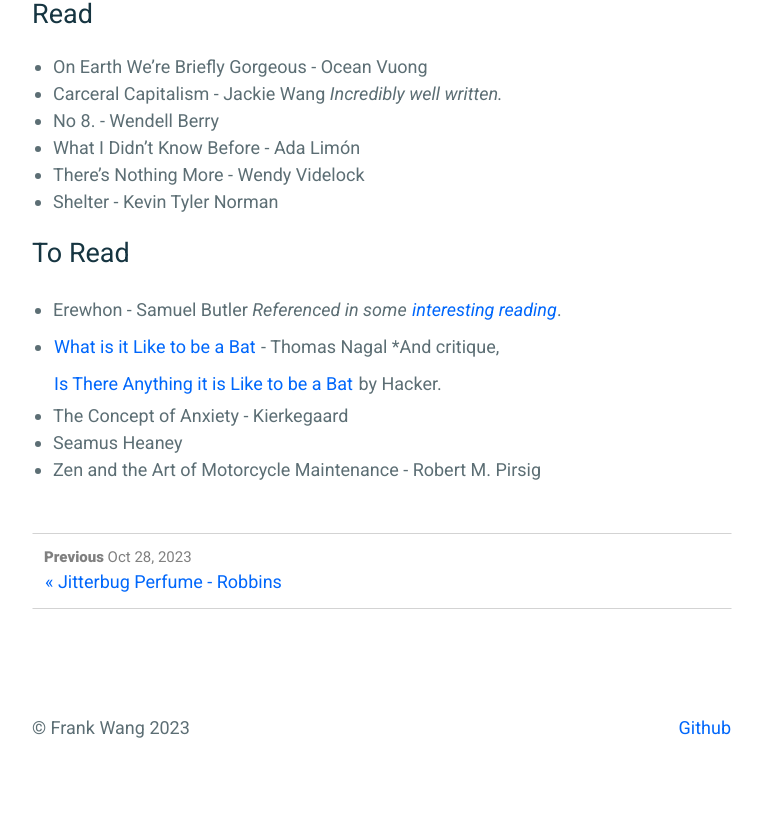
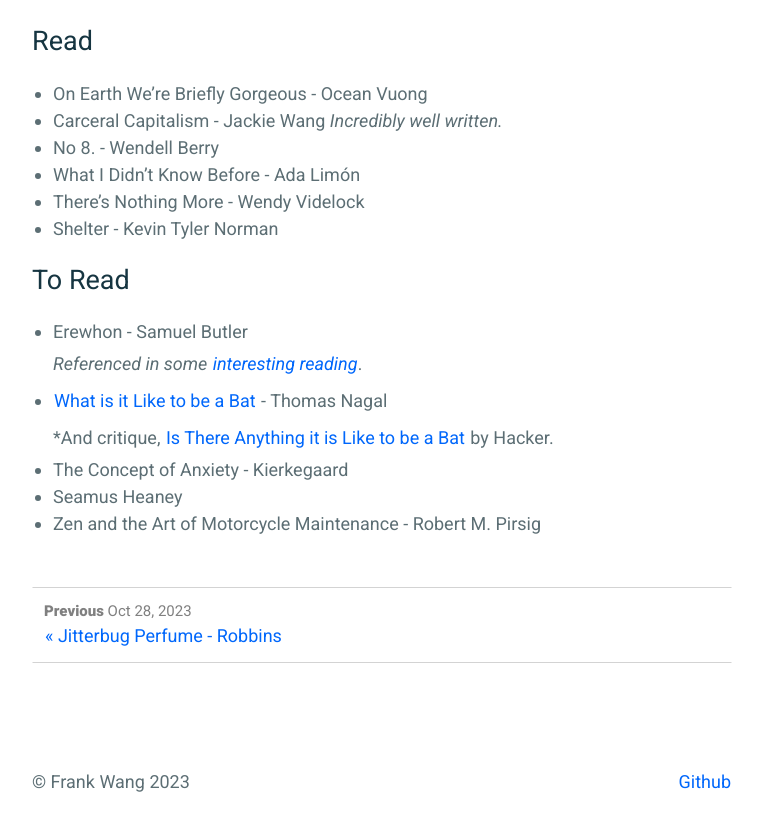
Before and after one commit to frankwang95/frankwang95.github.io, a Jekyll site: the page built from _posts/2023-11-05-october-snippits.md, in a window 1280 px wide and 900 px high, scrolled down 3066 px. Shown: the top 831 px of the window, without its empty margins (258-1020 px from the left). Built offline with Jekyll 4.4.1, drawn with Linux system fonts in a browser that asks for light colours.

Commit message:
Fixed whitespace

```diff
--- a/_posts/2023-11-05-october-snippits.md
+++ b/_posts/2023-11-05-october-snippits.md
@@ -54,7 +54,7 @@ I've been using, as a bookmark, a cheap business card from the Putnum Ram dealer
 # Watched
 
 - In the Mood for Love - Wong Kar-wai
-- Still Life - Jia Zhangke
+- Still Life - Jia Zhangke \
   *Features the music of Lin Giong, a Tawiwanese composer and DJ who I want to explore a bit more. While watching this, I wondered whether "Still Life" referred to still life artwork or if it was a description of the life depicted. Maybe both? There was a particularly beautiful scene where Shen Hong is discussing divorce wtih her absent husband, set against the industrial backdrop of the Three Gorges Dam*
 
 # To Watch
@@ -75,9 +75,9 @@ I've been using, as a bookmark, a cheap business card from the Putnum Ram dealer
 
 # To Read
 
-- Erewhon - Samuel Butler
+- Erewhon - Samuel Butler \
   *Referenced in some [interesting reading](https://www.theatlantic.com/technology/archive/2013/02/erewhon-the-1872-fantasy-novel-that-anticipated-thomas-nagels-problems-with-darwinism-today/273212/).*
-- [What is it Like to be a Bat](https://www.sas.upenn.edu/~cavitch/pdf-library/Nagel_Bat.pdf) - Thomas Nagal
+- [What is it Like to be a Bat](https://www.sas.upenn.edu/~cavitch/pdf-library/Nagel_Bat.pdf) - Thomas Nagal \
   *And critique, [Is There Anything it is Like to be a Bat](https://www.cambridge.org/core/services/aop-cambridge-core/content/view/EC6290746D630C343A661C8C0F4D8B8E/S0031819102000220a.pdf/div-class-title-is-there-anything-it-is-like-to-be-a-bat-div.pdf) by Hacker.
 - The Concept of Anxiety - Kierkegaard
 - Seamus Heaney
```
Also changed, not shown: _posts/2023-10-28-jitterbug-perfume-robbins.md (+6 -6 lines).
